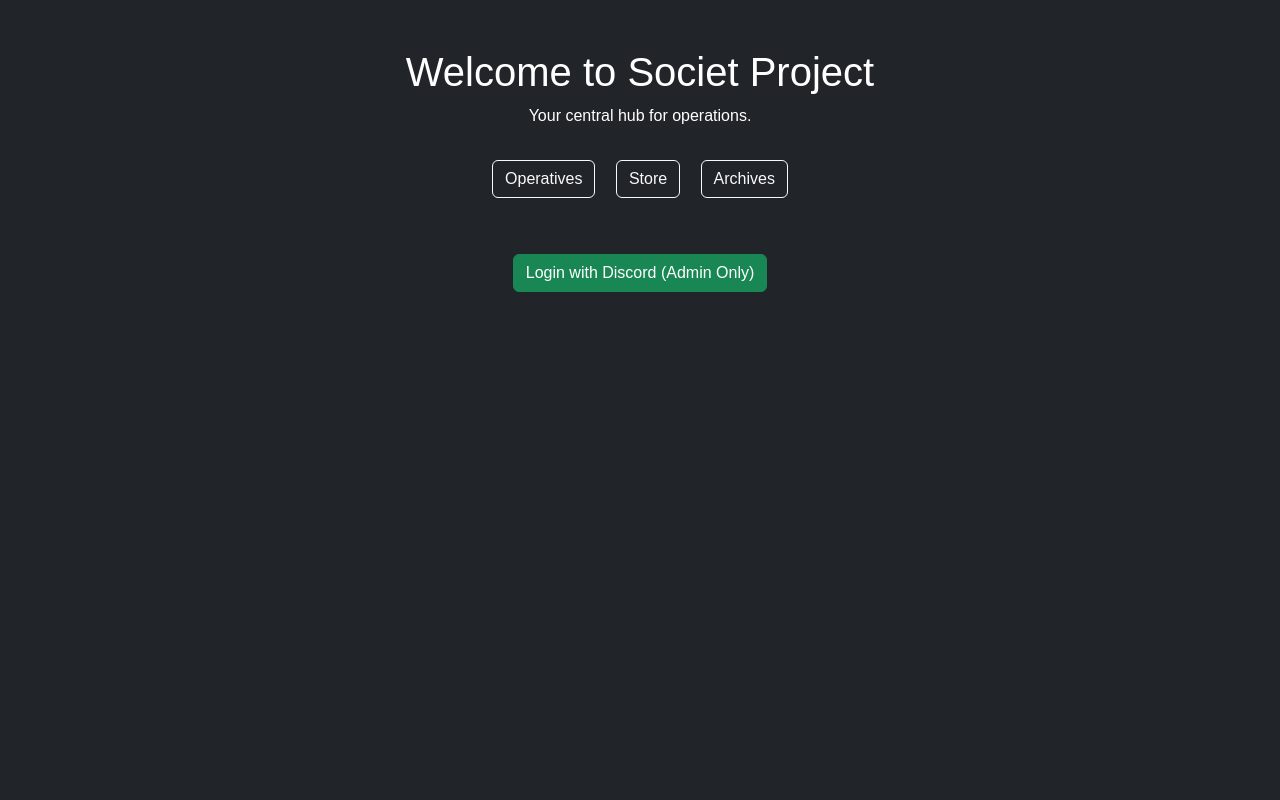
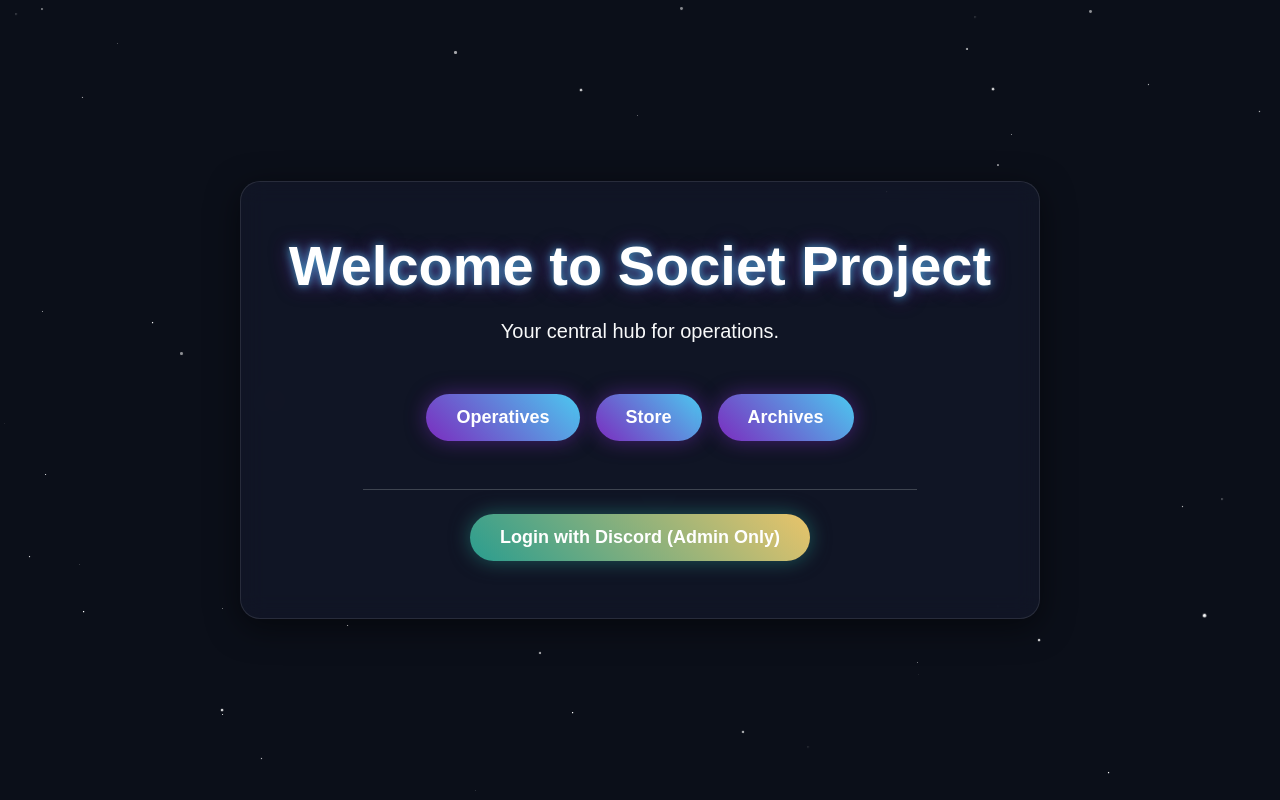
Before and after one commit to sunlinko-anito/Societ.bot_discord.py, a Flask app: template templates/index.html in a window 1280 px wide. Run offline with Flask 3, Linux system fonts and the light colour scheme; the template is opened without the code that fills it, so the values that code supplies are empty.

Commit message:
Update index.html

```diff
--- a/templates/index.html
+++ b/templates/index.html
@@ -3,27 +3,122 @@
 <head>
     <meta charset="UTF-8">
     <title>Societ - Home</title>
+    <!-- โหลด Bootstrap 5 -->
     <link href="https://cdn.jsdelivr.net/npm/bootstrap@5.3.0/dist/css/bootstrap.min.css" rel="stylesheet">
+    <!-- โหลดไฟล์ CSS หลักของเรา -->
     <link rel="stylesheet" href="/static/css/style.css">
+
+    <style>
+        /* สไตล์พิเศษเฉพาะหน้า Home ให้ดูพรีเมียมขึ้น (Glassmorphism) */
+        .glass-panel {
+            background: rgba(20, 25, 45, 0.6);
+            backdrop-filter: blur(12px);
+            -webkit-backdrop-filter: blur(12px);
+            border: 1px solid rgba(255, 255, 255, 0.1);
+            border-radius: 20px;
+            padding: 50px 30px;
+            box-shadow: 0 8px 32px 0 rgba(0, 0, 0, 0.5);
+        }
+
+        .title-glow {
+            text-shadow: 0 0 10px rgba(76, 201, 240, 0.8), 0 0 20px rgba(123, 44, 191, 0.6);
+        }
+
+        /* ปรับสีปุ่มให้เข้ากับบริบทการใช้งาน (เขียนทับสีหลักชั่วคราว) */
+        .btn-admin { background: linear-gradient(45deg, #e63946, #ffb703) !important; }
+        .btn-logout { background: linear-gradient(45deg, #6c757d, #343a40) !important; box-shadow: 0 0 20px rgba(108, 117, 125, 0.5) !important; }
+        .btn-login { background: linear-gradient(45deg, #2a9d8f, #e9c46a) !important; box-shadow: 0 0 20px rgba(42, 157, 143, 0.5) !important; }
+    </style>
 </head>
-<body class="bg-dark text-white">
-    <div class="container text-center mt-5">
-        <h1>Welcome to Societ Project</h1>
-        <p>Your central hub for operations.</p>
-        <div class="mt-4">
-            <a href="/operatives" class="btn btn-outline-light m-2">Operatives</a>
-            <a href="/store" class="btn btn-outline-light m-2">Store</a>
-            <a href="/archives" class="btn btn-outline-light m-2">Archives</a>
-        </div>
-        <div class="mt-5">
-            {% if user %}
-                <p>Logged in as: {{ user.username }}</p>
-                <a href="/admin" class="btn btn-primary">Admin Panel</a>
-                <a href="/logout" class="btn btn-danger">Logout</a>
-            {% else %}
-                <a href="/login" class="btn btn-success">Login with Discord (Admin Only)</a>
-            {% endif %}
+<!-- เอา bg-dark ออก เพื่อให้พื้นหลัง CSS ของเราแสดงผล -->
+<body class="text-white">
+
+    <!-- คอนเทนเนอร์สำหรับใส่ดาวกระพริบและดาวตก -->
+    <div class="night-sky" id="sky"></div>
+
+    <!-- จัดกึ่งกลางหน้าจอแบบ 100% ของความสูง -->
+    <div class="container d-flex flex-column justify-content-center align-items-center" style="min-height: 100vh;">
+
+        <!-- กล่องกระจก -->
+        <div class="glass-panel text-center w-100" style="max-width: 800px;">
+            <h1 class="display-4 fw-bold title-glow mb-3">Welcome to Societ Project</h1>
+            <p class="lead mb-5 text-light">Your central hub for operations.</p>
+
+            <!-- เมนูหลัก -->
+            <div class="d-flex flex-wrap justify-content-center gap-3 mb-5">
+                <a href="/operatives" class="magic-btn">Operatives</a>
+                <a href="/store" class="magic-btn">Store</a>
+                <a href="/archives" class="magic-btn">Archives</a>
+            </div>
+
+            <hr class="border-secondary opacity-50 w-75 mx-auto mb-4">
+
+            <!-- ส่วนเข้าสู่ระบบ (Jinja Template) -->
+            <div>
+                {% if user %}
+                    <p class="fs-5 mb-4">Logged in as: <span class="fw-bold text-info">{{ user.username }}</span></p>
+                    <div class="d-flex flex-wrap justify-content-center gap-3">
+                        <a href="/admin" class="magic-btn btn-admin">Admin Panel</a>
+                        <a href="/logout" class="magic-btn btn-logout">Logout</a>
+                    </div>
+                {% else %}
+                    <a href="/login" class="magic-btn btn-login">Login with Discord (Admin Only)</a>
+                {% endif %}
+            </div>
         </div>
     </div>
+
+    <!-- Script สำหรับสร้างดาวและเสียงปุ่ม -->
+    <script>
+        const sky = document.getElementById('sky');
+
+        // 1. สร้างดาวกระพริบปกติ
+        for (let i = 0; i < 70; i++) {
+            let star = document.createElement('div');
+            star.className = 'star';
+            star.style.width = Math.random() * 3 + 'px';
+            star.style.height = star.style.width;
+            star.style.left = Math.random() * 100 + 'vw';
+            star.style.top = Math.random() * 100 + 'vh';
+            star.style.animationDuration = (Math.random() * 1.5 + 0.5) + 's';
+            sky.appendChild(star);
+        }
+
+        // 2. สร้างดาวแฉก (Cross-stars) แบบในรูป ประมาณ 5 ดวง
+        for (let j = 0; j < 5; j++) {
+            let bigStar = document.createElement('div');
+            bigStar.className = 'cross-star';
+            bigStar.style.left = Math.random() * 90 + 5 + 'vw';
+            bigStar.style.top = Math.random() * 90 + 5 + 'vh';
+            bigStar.style.animationDuration = (Math.random() * 2 + 1) + 's';
+            sky.appendChild(bigStar);
+        }
+
+        // 3. ฟังก์ชันสร้างดาวตก
+        setInterval(() => {
+            let shootingStar = document.createElement('div');
+            shootingStar.className = 'shooting-star';
+            shootingStar.style.left = (Math.random() * 100 + 50) + 'vw';
+            shootingStar.style.top = (Math.random() * 50 - 50) + 'vh';
+            sky.appendChild(shootingStar);
+            setTimeout(() => shootingStar.remove(), 2000);
+        }, 3000);
+
+        // 4. ระบบเล่นเสียงปุ่มแล้วค่อยย้ายหน้า
+        const clickSound = new Audio('https://www.soundjay.com/buttons/sounds/button-09.mp3');
+        document.querySelectorAll('.magic-btn').forEach(btn => {
+            btn.addEventListener('click', function(e) {
+                if (this.tagName === 'A' && this.getAttribute('href')) {
+                    e.preventDefault();
+                    clickSound.currentTime = 0;
+                    clickSound.play();
+                    this.classList.add('clicked');
+                    setTimeout(() => {
+                        window.location.href = this.getAttribute('href');
+                    }, 300);
+                }
+            });
+        });
+    </script>
 </body>
 </html>
```
